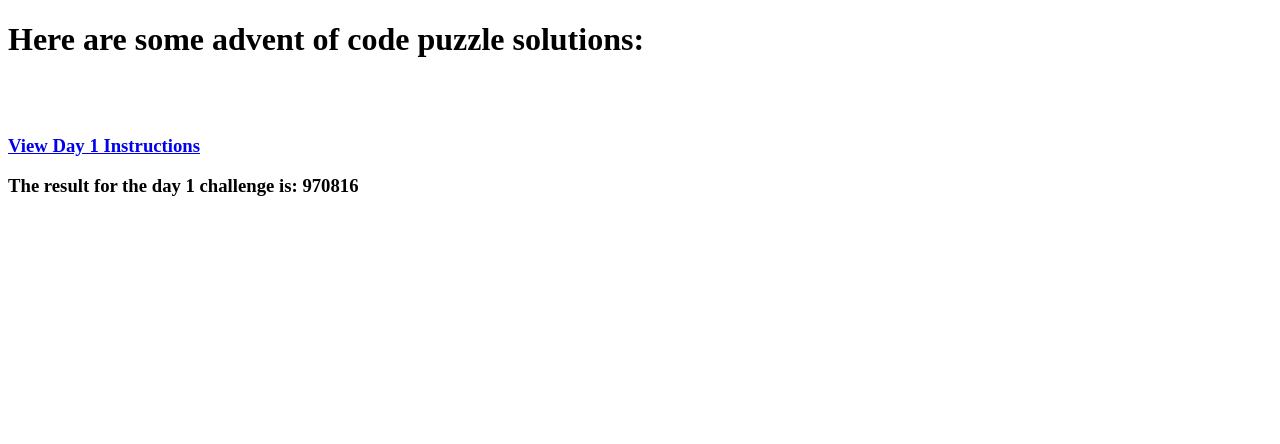
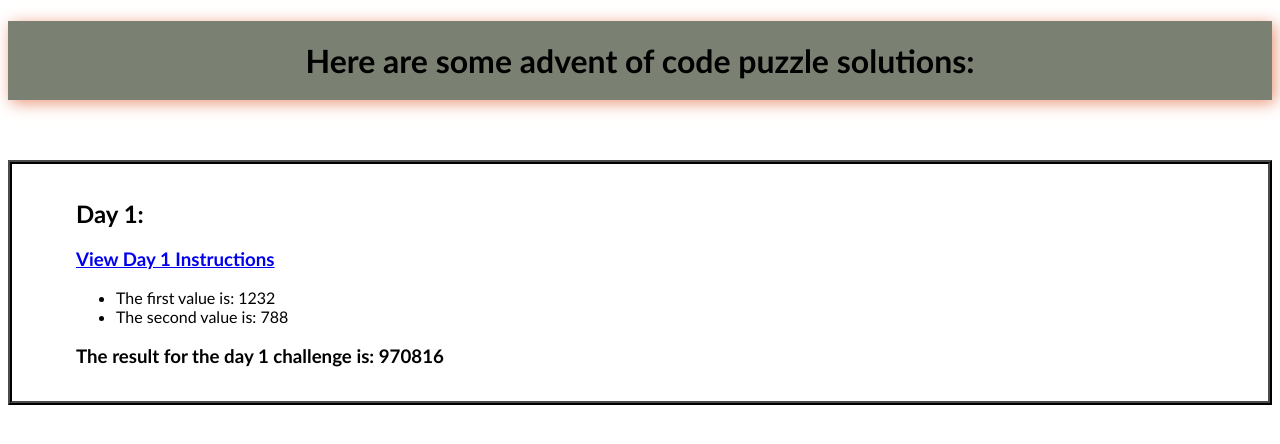
Before and after one commit to Jeff-Ashear/AdventOfCodePuzzles, a plain HTML site: page index.html in a window 1280 px wide. Drawn offline with nearby package versions, Linux system fonts and the light colour scheme.

Commit message:
fixed a for loop result display error.

```diff
--- a/index.html
+++ b/index.html
@@ -5,11 +5,17 @@
     <meta name="viewport" content="width=device-width, initial-scale=1.0">
     <title>Advent Of Code</title>
     <script src="https://ajax.googleapis.com/ajax/libs/jquery/3.5.1/jquery.min.js"></script>
+    <link rel="stylesheet" type="text/css" href="styles/styles.css">
 </head>
 <body>
     <h1>Here are some advent of code puzzle solutions:</h1><br><br>
-    <h3><a href="https://adventofcode.com/2020/day/1" target="_blank">View Day 1 Instructions</a></h3>
-    <h3 id="day1Result"></h3>
+    <div id="day1" class="day">
+        <h2>Day 1:</h2>
+        <h3><a href="https://adventofcode.com/2020/day/1" target="_blank">View Day 1 Instructions</a></h3>
+        <ul class="day1Values">
+        </ul>
+        <h3 id="day1Result"></h3>
+    </div>
 
 </body>
     <script src="./js/day1/day1.js"></script>
--- a/js/day1/day1.js
+++ b/js/day1/day1.js
@@ -2,15 +2,22 @@
     1688, 1463, 1461, 1842, 1441, 1838, 1583, 1891, 1876, 1551, 1506, 2005, 1989, 1417, 1784, 1975, 1428, 1485, 1597, 1871, 105, 788, 1971, 1892, 1854, 1466, 1584, 1565, 1400, 1640, 1780, 1774, 360, 1421, 1368, 1771, 1666, 1707, 1627, 1449, 1677, 1504, 1721, 1994, 1959, 1862, 1768, 1986, 1904, 1382, 1969, 1852, 1917, 1966, 1742, 1371, 1405, 1995, 1906, 1694, 1735, 1422, 1719, 1978, 1641, 1761, 1567, 1974, 1495, 1973, 1958, 1599, 1770, 1600, 465, 1865, 1479, 1687, 1390, 1802, 2008, 645, 1435, 1589, 1949, 1909, 1526, 1667, 831, 1864, 1713, 1718, 1232, 1868, 1884, 1825, 1999, 1590, 1759, 1391, 1757, 323, 1612, 1637, 1727, 1783, 1643, 1442, 1452, 675, 1812, 1604, 1518, 1894, 1933, 1801, 1914, 912, 1576, 1961, 1970, 1446, 1985, 1988, 1563, 1826, 409, 1503, 1539, 1832, 1698, 1990, 1689, 1532, 765, 1546, 1384, 1519, 1615, 1556, 1754, 1983, 1394, 1763, 1823, 1788, 1407, 1946, 1751, 1837, 1680, 1929, 1814, 1948, 1919, 1953, 55, 1731, 1516, 1895, 1795, 1890, 1881, 1799, 1536, 1396, 1942, 1798, 1767, 1745, 1883, 2004, 1550, 1916, 1650, 1749, 1991, 1789, 1740, 1490, 1873, 1003, 1699, 1669, 1781, 2000, 1728, 1877, 1733, 1588, 1168, 1828, 1848, 1963, 1928, 1920, 1493, 1968, 1564, 1572
 ];
 
+var a = 0;
+var b = 0;
+
 for (let i = 0; i < expenses.length; i++) {
-    var a = expenses[i]
+    a = expenses[i]
     for (let j = 0; j < expenses.length; j++) {
-        var b = expenses [j]
+        b = expenses[j]
         if (a + b === 2020) {
+            console.log("IN the loop a is: ", a);
+            console.log("In the loop b is: ", b);
+            console.log("In the loop a + b = ", a + b);
             x = a * b;
             console.log("day 1 result = ", x);
+
+            $(".day1Values").html('<li id="day1Val">The first value is: ' + a + '</li><li id="day1Val">The second value is: ' + b + '</li>');
+            $("#day1Result").text("The result for the day 1 challenge is: " + x);
         }
     }
 };
-
-$("#day1Result").text("The result for the day 1 challenge is: " + x);
--- /dev/null
+++ b/styles/styles.css
@@ -0,0 +1,15 @@
+body {
+    font-family: 'Trebuchet MS', 'Lucida Sans Unicode', 'Lucida Grande', 'Lucida Sans', Arial, sans-serif;
+}
+
+h1 {
+    text-align: center;
+    background-color: rgb(122, 128, 114);
+    box-shadow: 3px 3px 15px darksalmon;
+    padding: 20px;
+}
+
+.day {
+    border: rgb(75, 75, 75) ridge 4px;
+    padding: 15px 5vw;
+}
```
